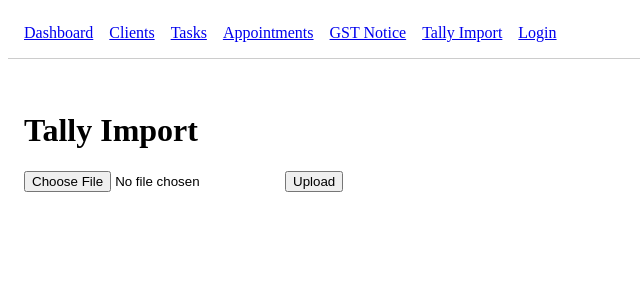
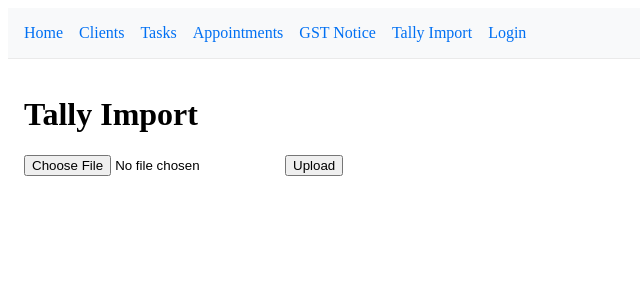
Before and after one commit to akash1711/CA-Suite, a Next.js app in the folder frontend/: page /tally in a window 1280 px wide. Shown: the top 300 px of the page, without its empty margins (0-640 px from the left). Built offline with nearby package versions, Linux system fonts and the light colour scheme.

Commit message:
Update NavBar.js

```diff
--- a/frontend/components/NavBar.js
+++ b/frontend/components/NavBar.js
@@ -1,24 +1,32 @@
 import Link from 'next/link';
 
+/**
+ * A simple, modern navigation bar with links to all major sections of the
+ * application. Uses inline styles for quick customization. You can replace
+ * these styles with CSS modules or a utility framework like Tailwind if
+ * desired.
+ */
 export default function NavBar() {
   const navStyle = {
     display: 'flex',
     gap: '1rem',
     padding: '1rem',
-    borderBottom: '1px solid #ccc',
-    marginBottom: '1rem',
-    alignItems: 'center',
+    backgroundColor: '#f8f9fa',
+    borderBottom: '1px solid #eaeaea'
   };
-
+  const linkStyle = {
+    textDecoration: 'none',
+    color: '#0070f3'
+  };
   return (
     <nav style={navStyle}>
-      <Link href="/">Dashboard</Link>
-      <Link href="/clients">Clients</Link>
-      <Link href="/tasks">Tasks</Link>
-      <Link href="/appointments">Appointments</Link>
-      <Link href="/gst">GST Notice</Link>
-      <Link href="/tally">Tally Import</Link>
-      <Link href="/login">Login</Link>
+      <Link href="/" style={linkStyle}>Home</Link>
+      <Link href="/clients" style={linkStyle}>Clients</Link>
+      <Link href="/tasks" style={linkStyle}>Tasks</Link>
+      <Link href="/appointments" style={linkStyle}>Appointments</Link>
+      <Link href="/gst" style={linkStyle}>GST Notice</Link>
+      <Link href="/tally" style={linkStyle}>Tally Import</Link>
+      <Link href="/login" style={linkStyle}>Login</Link>
     </nav>
   );
 }
```
